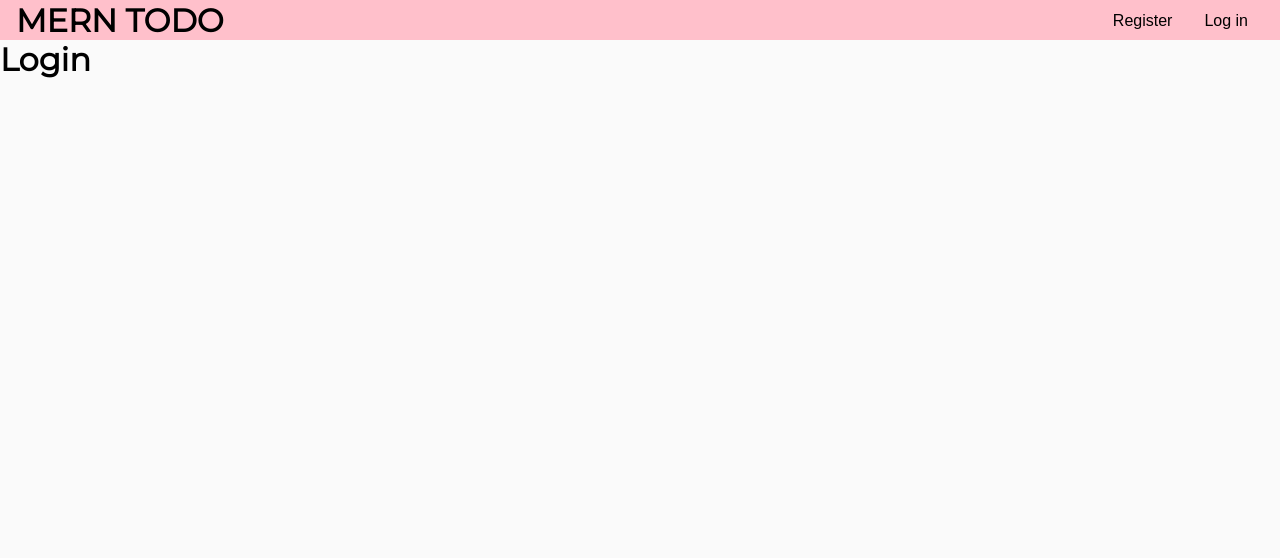
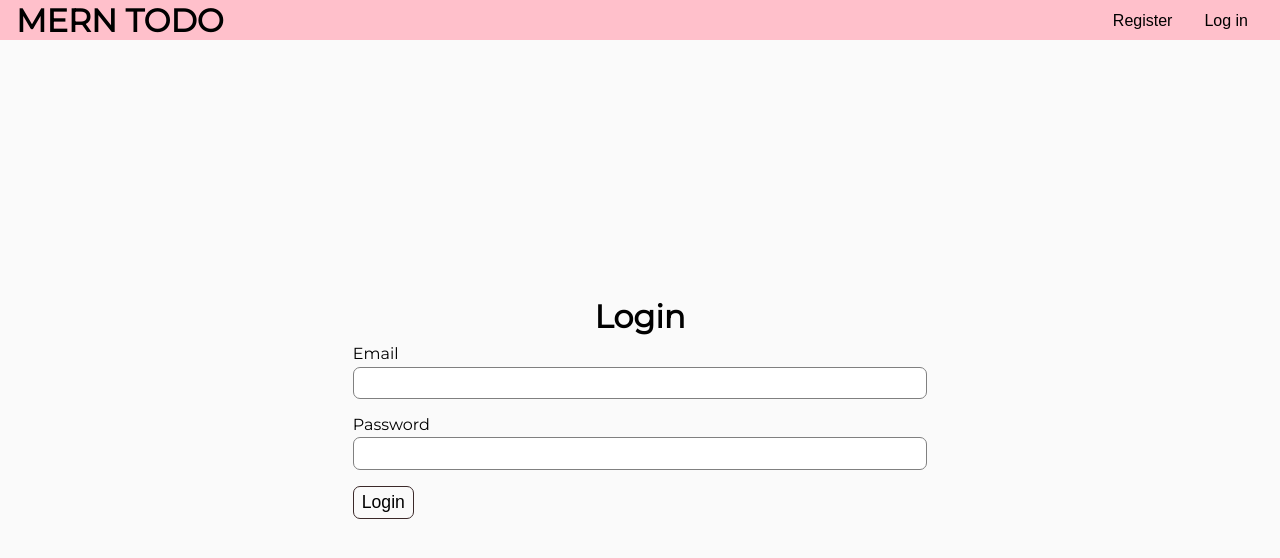
Before and after one commit to julianoperin/MERN-AUTH, a React (Create React App) app in the folder client/: page /login in a window 1280 px wide. Shown: the top 558 px of the page. Built offline with nearby package versions, Linux system fonts and the light colour scheme; no server answers.

Commit message:
Finished the register and login styles

```diff
--- a/client/src/App.js
+++ b/client/src/App.js
@@ -54,11 +54,13 @@ function App() {
       <BrowserRouter>
         <UserContext.Provider value={{ userData, setUserData }}>
           <Header />
-          <Switch>
-            <Route exact path="/" component={Home} />
-            <Route path="/login" component={Login} />
-            <Route path="/register" component={Register} />
-          </Switch>
+          <div className="container">
+            <Switch>
+              <Route exact path="/" component={Home} />
+              <Route path="/login" component={Login} />
+              <Route path="/register" component={Register} />
+            </Switch>
+          </div>
         </UserContext.Provider>
       </BrowserRouter>
     </>
--- a/client/src/App.scss
+++ b/client/src/App.scss
@@ -60,11 +60,73 @@ header {
   }
 }
 
+.page {
+  min-height: 93vh;
+  display: flex;
+  justify-content: center;
+  align-items: center;
+  h1 {
+    text-align: center;
+    margin: 0.5rem;
+  }
+}
+
+.container {
+}
+
+// form
+.form {
+  width: 600px;
+  padding: 0.8rem;
+  input[type="text"],
+  input[type="email"],
+  input[type="password"] {
+    width: 100%;
+    font-size: 1.1rem;
+    padding: 0.3rem;
+    border: solid gray 1px;
+    border-radius: 7px;
+  }
+
+  input:focus {
+    border: 1px solid #ffa5a5;
+    box-shadow: inset 0px 0px 3px rgba(233, 162, 162, 0.5);
+    outline: none;
+  }
+
+  input {
+    margin-bottom: 1rem;
+  }
+
+  label {
+    margin-bottom: 0.2rem;
+  }
+  input,
+  label {
+    display: block;
+  }
+  input[type="submit"] {
+    border: 1px solid #3b2929;
+    background: #fafafa;
+    padding: 0.3rem 0.5rem;
+    font-size: 1.1rem;
+    border-radius: 7px;
+
+    &:hover {
+      background: #999;
+    }
+  }
+}
+
 @media screen and (max-width: 500px) {
   h1 {
-    font-size: 1.3rem;
+    font-size: 1.2rem;
   }
   button {
     font-size: 0.8rem;
   }
+
+  header button {
+    font-size: 0.9rem !important;
+  }
 }
--- a/client/src/components/auth/Login.js
+++ b/client/src/components/auth/Login.js
@@ -13,11 +13,13 @@ const Login = () => {
   const submit = async (e) => {
     e.preventDefault();
     const loginUser = { email, password };
+    console.log(loginUser);
 
     //! Login
-    const loginRes = await Axios.post("http://localhost:5000/users/login", {
-      loginUser,
-    });
+    const loginRes = await Axios.post(
+      "http://localhost:5000/users/login",
+      loginUser
+    );
 
     //! Get the response data
     setUserData({
@@ -29,8 +31,24 @@ const Login = () => {
   };
 
   return (
-    <div>
-      <h1>Login</h1>
+    <div className="page">
+      <form className="form">
+        <h1>Login</h1>
+
+        <label htmlFor="login-email">Email</label>
+        <input
+          type="text"
+          id="login-email"
+          onChange={(e) => setEmail(e.target.value)}
+        />
+        <label htmlFor="login-password">Password</label>
+        <input
+          type="text"
+          id="login-password"
+          onChange={(e) => setPassword(e.target.value)}
+        />
+        <input type="submit" value="Login" onClick={submit} />
+      </form>
     </div>
   );
 };
--- a/client/src/components/auth/Register.js
+++ b/client/src/components/auth/Register.js
@@ -33,23 +33,24 @@ const Register = () => {
 
   return (
     <div className="page">
-      <h1>Register</h1>
-      <form>
+      <form className="form">
+        <h1>Register</h1>
+
         <label htmlFor="register-email">Email</label>
         <input
-          type="text"
+          type="email"
           id="register-email"
           onChange={(e) => setEmail(e.target.value)}
         />
 
         <label htmlFor="register-password">Password</label>
         <input
-          type="text"
+          type="password"
           id="register-password"
           onChange={(e) => setPassword(e.target.value)}
         />
         <input
-          type="text"
+          type="password"
           id="register-password"
           placeholder="Verify password"
           onChange={(e) => setPasswordCheck(e.target.value)}
```
Also changed, not shown: 1 other file (tests, documents, lock files or other folders).
